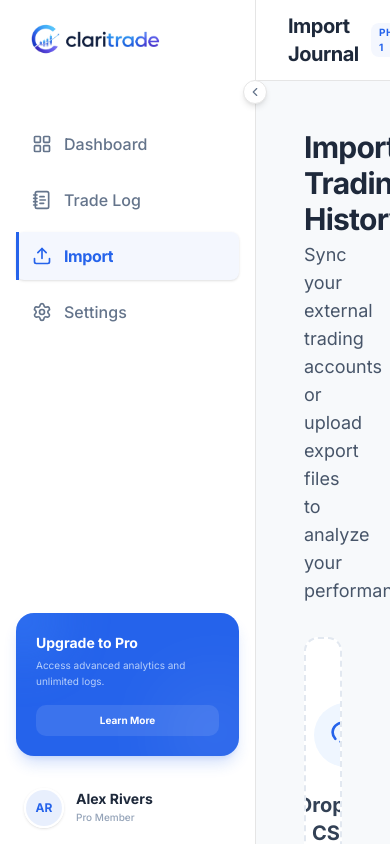
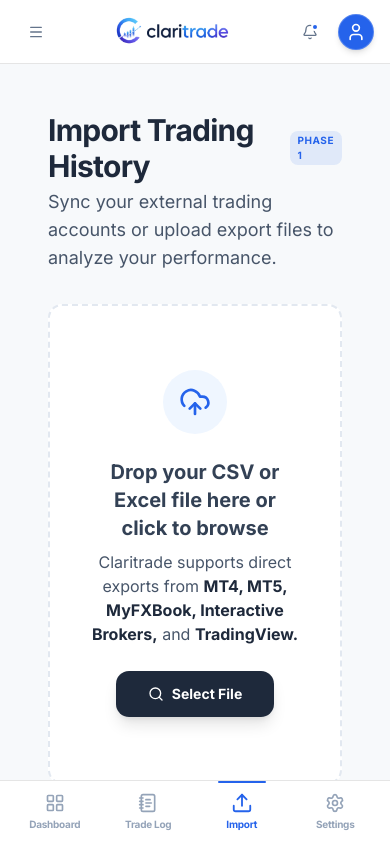
Before and after one commit to madzyy/claritrade, a Next.js app in the folder apps/web/: page /dashboard/import in a window 390 px wide. Built offline with nearby package versions, Linux system fonts and the light colour scheme; no server answers.

Commit message:
feat: implement responsive dashboard layout with modular components and data visualization widgets

```diff
--- /dev/null
+++ b/apps/web/app/dashboard/_components/bottom-nav.tsx
@@ -0,0 +1,50 @@
+"use client"
+
+import * as React from "react"
+import Link from "next/link"
+import { usePathname } from "next/navigation"
+import { LayoutGrid, NotebookText, Upload, Settings } from "lucide-react"
+import { cn } from "@workspace/ui/lib/utils"
+
+const navItems = [
+  { name: "Dashboard", href: "/dashboard", icon: LayoutGrid },
+  { name: "Trade Log", href: "/dashboard/trades", icon: NotebookText },
+  { name: "Import", href: "/dashboard/import", icon: Upload },
+  { name: "Settings", href: "/dashboard/settings", icon: Settings },
+]
+
+export function BottomNav() {
+  const pathname = usePathname()
+
+  return (
+    <nav className="lg:hidden fixed bottom-0 left-0 right-0 h-16 bg-white border-t flex items-center justify-around px-2 z-50">
+      {navItems.map((item) => {
+        const isActive = pathname === item.href
+        return (
+          <Link
+            key={item.name}
+            href={item.href}
+            className={cn(
+              "flex flex-col items-center justify-center gap-1 w-full h-full transition-all duration-300",
+              isActive ? "text-[#2563EB]" : "text-[#94A3B8] hover:text-[#64748B]"
+            )}
+          >
+            <item.icon className={cn(
+              "h-5 w-5 transition-transform duration-300",
+              isActive && "scale-110"
+            )} />
+            <span className={cn(
+              "text-[10px] font-bold tracking-tight",
+              isActive ? "text-[#2563EB]" : "text-[#94A3B8]"
+            )}>
+              {item.name}
+            </span>
+            {isActive && (
+              <div className="absolute top-0 w-12 h-[2px] bg-[#2563EB] rounded-full transition-all duration-500" />
+            )}
+          </Link>
+        )
+      })}
+    </nav>
+  )
+}
--- a/apps/web/app/dashboard/_components/header.tsx
+++ b/apps/web/app/dashboard/_components/header.tsx
@@ -1,6 +1,6 @@
 "use client"
 
-import { Bell, HelpCircle, ChevronDown, Plus } from "lucide-react"
+import { Bell, HelpCircle, ChevronDown, Plus, Menu, User } from "lucide-react"
 import { Badge } from "@workspace/ui/components/badge"
 import { Button } from "@workspace/ui/components/button"
 import {
@@ -22,9 +22,17 @@ export function Header() {
   const title = isTradeLog ? "Trade Log" : isImport ? "Import Journal" : "Dashboard"
 
   return (
-    <header className="flex items-center justify-between px-8 py-3 border-b bg-white sticky top-0 z-30">
+    <header className="flex items-center justify-between px-4 lg:px-8 py-3 border-b bg-white sticky top-0 z-30 h-16 lg:h-auto">
+      {/* Mobile Menu Button */}
+      <div className="lg:hidden">
+        <Button variant="ghost" size="icon" className="h-10 w-10 text-[#64748B]">
+          <Menu className="h-6 w-6" />
+        </Button>
+      </div>
+
+      {/* Title / Logo Section */}
       <div className="flex items-center gap-5">
-        <div className="flex items-center gap-3">
+        <div className="hidden lg:flex items-center gap-3">
           <h1 className="text-xl font-bold text-[#1E293B] tracking-tight">{title}</h1>
           <Badge className="bg-[#2563EB]/5 text-[#2563EB] border-none px-2 py-0.5 text-[10px] font-bold rounded-md uppercase tracking-wider">
             Phase 1
@@ -36,8 +44,14 @@ export function Header() {
           )}
         </div>
 
-        <div className="h-4 w-[1px] bg-slate-200" />
+        {/* Center Logo on Mobile */}
+        <div className="lg:hidden flex items-center justify-center">
+          <Image src="/logo-light.png" alt="Logo" width={140} height={42} className="object-contain" />
+        </div>
 
+        <div className="hidden lg:block h-4 w-[1px] bg-slate-200" />
+
+        <div className="hidden lg:block">
           <DropdownMenu>
             <DropdownMenuTrigger asChild>
               <Button variant="ghost" className="h-9 px-4 text-sm font-medium text-[#64748B] hover:bg-slate-50 border-none bg-transparent gap-2 transition-all rounded-lg outline-none ring-0">
@@ -57,19 +71,26 @@ export function Header() {
             </DropdownMenuContent>
           </DropdownMenu>
         </div>
+      </div>
 
-      <div className="flex items-center gap-3">
+      <div className="flex items-center gap-1 lg:gap-3">
         <div className="flex items-center gap-1">
           <Button variant="ghost" size="icon" className="h-10 w-10 text-[#64748B] hover:text-[#2563EB] hover:bg-[#2563EB]/5 rounded-full transition-all relative">
             <Bell className="h-5 w-5" />
             <span className="absolute top-2.5 right-2.5 w-2 h-2 bg-[#2563EB] border-2 border-white rounded-full" />
           </Button>
-          <Button variant="ghost" size="icon" className="h-10 w-10 text-[#64748B] hover:text-[#2563EB] hover:bg-[#2563EB]/5 rounded-full transition-all">
+          <Button variant="ghost" size="icon" className="h-10 w-10 text-[#64748B] hover:text-[#2563EB] hover:bg-[#2563EB]/5 rounded-full transition-all hidden lg:flex">
             <HelpCircle className="h-5 w-5" />
           </Button>
+          {/* Mobile Profile Icon */}
+          <div className="lg:hidden h-9 w-9 rounded-full bg-[#2563EB] flex items-center justify-center text-white ml-1 shadow-md border border-white/20">
+            <User className="h-5 w-5" />
+          </div>
         </div>
 
+        <div className="hidden lg:block">
           <LogTradeModal />
+        </div>
       </div>
     </header>
   )
--- a/apps/web/app/dashboard/_components/performance-chart.tsx
+++ b/apps/web/app/dashboard/_components/performance-chart.tsx
@@ -23,9 +23,9 @@ const data = [
 
 export function PerformanceChart() {
   return (
-    <Card className="mx-8 p-8 border-[#F1F5F9] bg-white shadow-[0_2px_12px_-3px_rgba(0,0,0,0.04)] rounded-xl overflow-hidden">
-      <div className="flex items-center justify-between mb-8">
-        <h3 className="text-xl font-bold text-[#1E293B]">Equity Curve</h3>
+    <Card className="mx-4 lg:mx-8 p-4 lg:p-8 border-[#F1F5F9] bg-white shadow-[0_2px_12px_-3px_rgba(0,0,0,0.04)] rounded-xl overflow-hidden">
+      <div className="flex items-center justify-between mb-6 lg:mb-8">
+        <h3 className="text-lg lg:text-xl font-bold text-[#1E293B]">Equity Curve</h3>
         <div className="flex items-center gap-2">
           <div className="h-2 w-2 rounded-full bg-[#2563EB]" />
           <span className="text-[10px] font-bold text-[#94A3B8] uppercase tracking-widest">Performance</span>
--- a/apps/web/app/dashboard/_components/sidebar.tsx
+++ b/apps/web/app/dashboard/_components/sidebar.tsx
@@ -23,7 +23,7 @@ export function Sidebar() {
   return (
     <div
       className={cn(
-        "relative flex h-full flex-col border-r bg-white p-4 transition-all duration-500 ease-in-out",
+        "relative hidden lg:flex h-full flex-col border-r bg-white p-4 transition-all duration-500 ease-in-out",
         isCollapsed ? "w-20" : "w-64"
       )}
     >
@@ -123,11 +123,9 @@ export function Sidebar() {
           "flex items-center transition-all duration-500",
           isCollapsed ? "justify-center" : "px-2"
         )}>
-          <Avatar className="h-10 w-10 border-2 border-white shadow-sm shrink-0 transition-transform duration-300 hover:scale-105">
-            <div className="w-full h-full bg-[#2563EB]/10 flex items-center justify-center text-[#2563EB] font-bold text-xs">
-              AR
-            </div>
-          </Avatar>
+          <div className="h-10 w-10 rounded-full bg-[#2563EB] flex items-center justify-center text-white shadow-md border-2 border-white shrink-0 transition-transform duration-300 hover:scale-105">
+            <User className="h-5 w-5" />
+          </div>
           <div className={cn(
             "flex flex-col ml-3 transition-all duration-500 overflow-hidden",
             isCollapsed ? "w-0 opacity-0 invisible" : "w-auto opacity-100 visible"
--- a/apps/web/app/dashboard/_components/stat-cards.tsx
+++ b/apps/web/app/dashboard/_components/stat-cards.tsx
@@ -11,7 +11,7 @@ const stats = [
 
 export function StatCards() {
   return (
-    <div className="grid grid-cols-4 gap-6 px-8 py-6">
+    <div className="grid grid-cols-2 lg:grid-cols-4 gap-4 lg:gap-6 px-4 lg:px-8 py-4 lg:py-6">
       {stats.map((stat) => (
         <Card key={stat.label} className="group border-[#F1F5F9] bg-white shadow-[0_2px_12px_-3px_rgba(0,0,0,0.04)] rounded-xl transition-all duration-300 hover:shadow-[0_8px_30_rgba(0,0,0,0.08)] hover:-translate-y-1 overflow-hidden relative">
           <CardContent className="p-6">
--- a/apps/web/app/dashboard/layout.tsx
+++ b/apps/web/app/dashboard/layout.tsx
@@ -1,5 +1,6 @@
 import { Sidebar } from "./_components/sidebar"
 import { Header } from "./_components/header"
+import { BottomNav } from "./_components/bottom-nav"
 
 export default function DashboardLayout({
   children,
@@ -11,9 +12,10 @@ export default function DashboardLayout({
       <Sidebar />
       <div className="flex-1 flex flex-col overflow-hidden">
         <Header />
-        <main className="flex-1 overflow-y-auto">
+        <main className="flex-1 overflow-y-auto pb-20 lg:pb-0">
           {children}
         </main>
+        <BottomNav />
       </div>
     </div>
   )
```
Also changed, not shown: apps/web/app/dashboard/_components/empty-state.tsx (+11 -11 lines), apps/web/app/dashboard/_components/recent-trades.tsx (+43 -5 lines), apps/web/app/dashboard/page.tsx (+16 -11 lines). Lines whose indentation alone changed are shown as unchanged.
